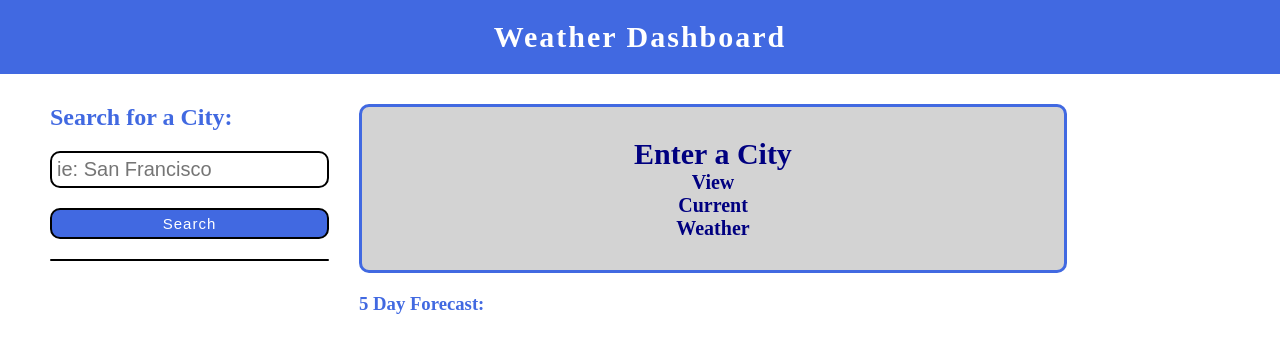
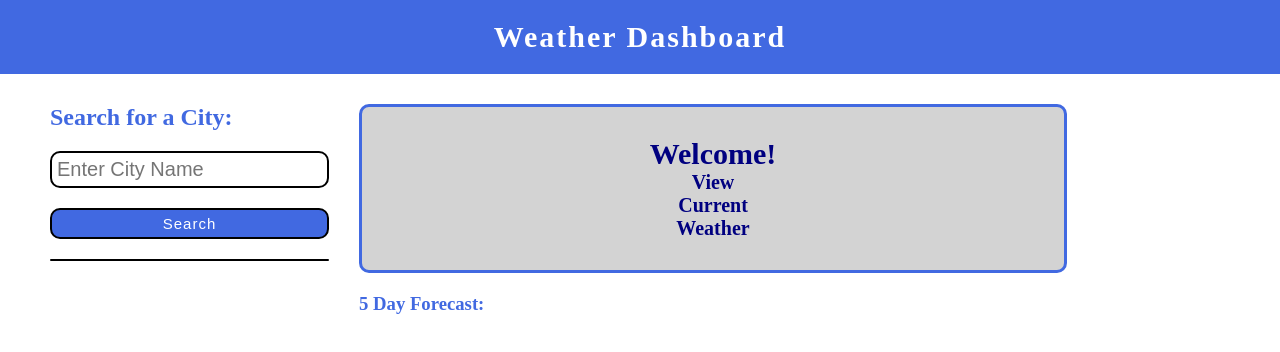
Before and after one commit to jesustgr/weather-dashboard, a plain HTML site: page index.html in a window 1280 px wide. Drawn offline with nearby package versions, Linux system fonts and the light colour scheme.

Commit message:
add images

```diff
--- a/index.html
+++ b/index.html
@@ -19,7 +19,7 @@
   <div id="main-body">
     <div id="search">
       <h2>Search for a City:</h2>
-      <input placeholder="ie: San Francisco" id="inputCity">
+      <input placeholder="Enter City Name" id="inputCity">
       <br>
       <button id="searchBtn">Search</button>
 
@@ -29,7 +29,7 @@
     </div>
     <div id="right-section">
       <div id="main">
-        <h2>Enter a City</h2>
+        <h2>Welcome!</h2>
         <h4></h4>
         <h4>View</h4>
         <h4>Current</h4>
```
Also changed, not shown: assets/image1.png (added), assets/image2.png (added).
